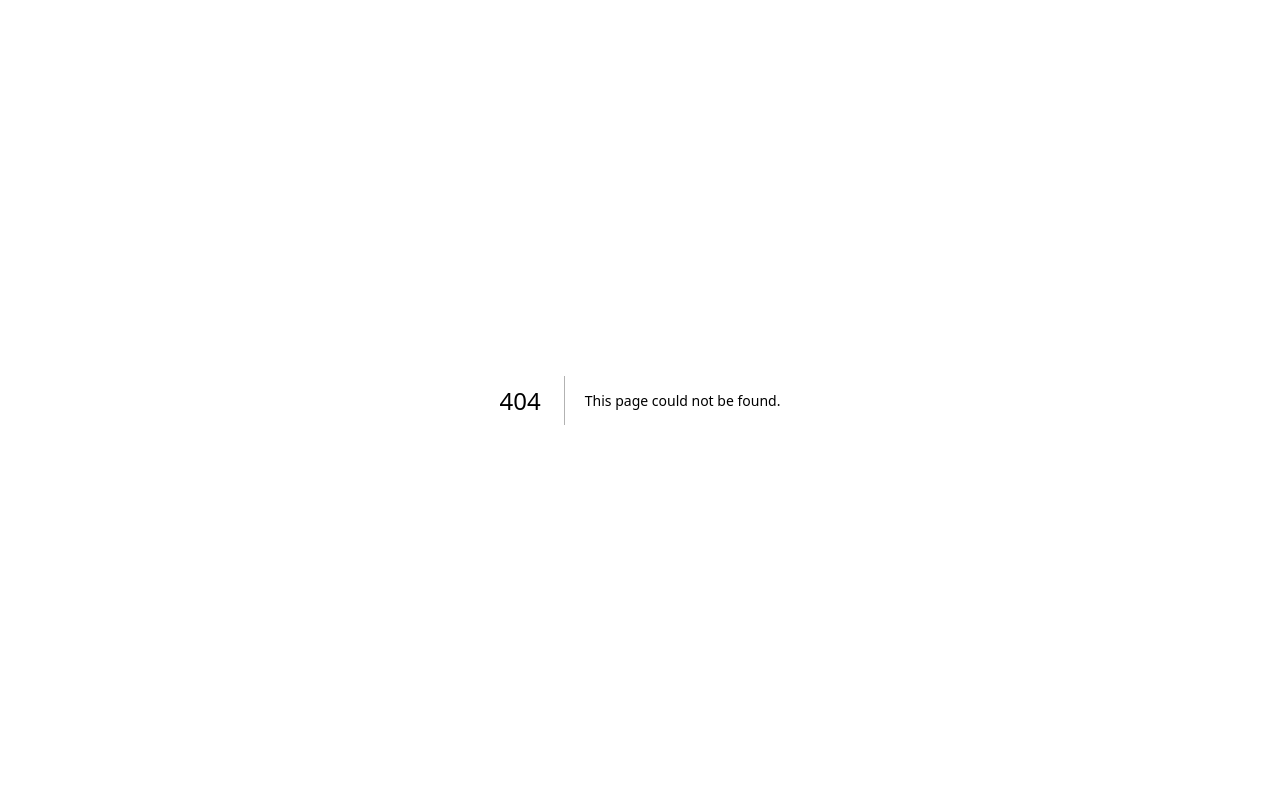
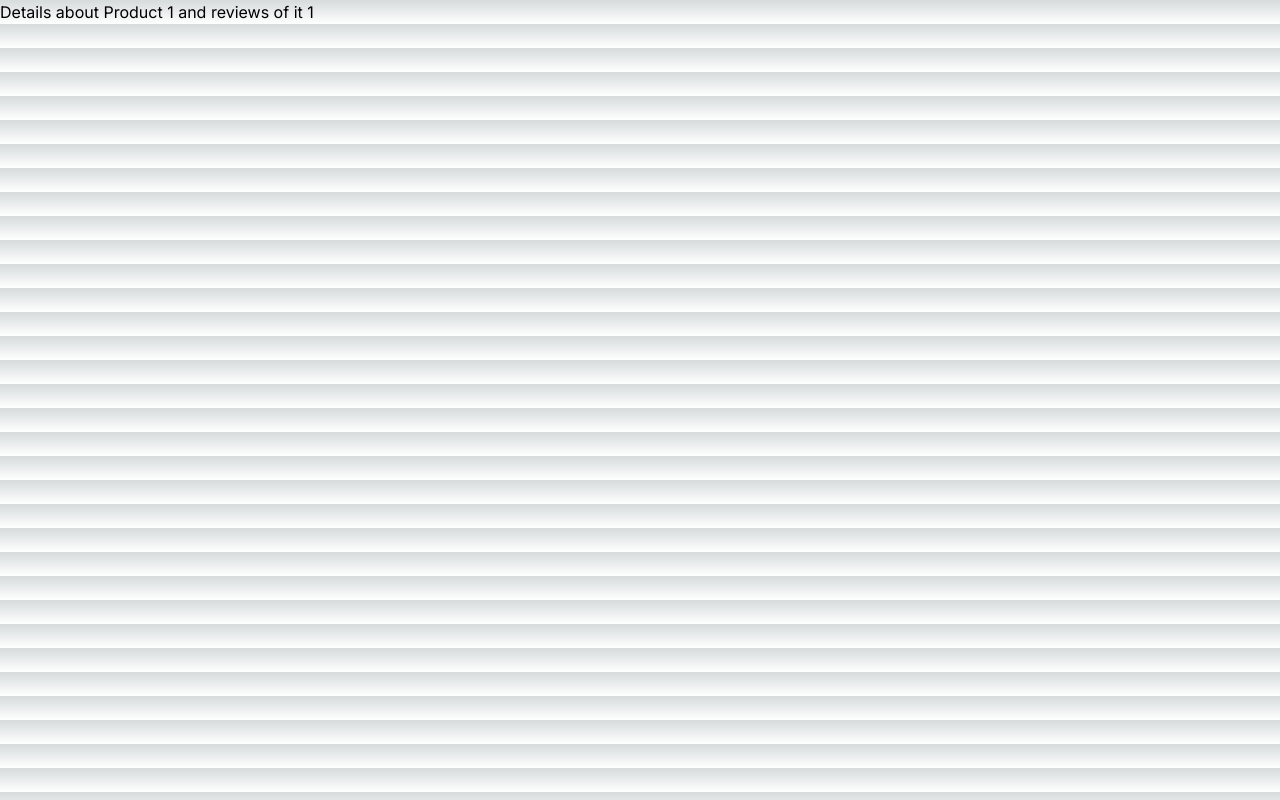
Before and after one commit to AliAsgharGill/NextJS-Learn, a Next.js app in the folder next/: page /products/1/reviews/1 in a window 1280 px wide. Before the commit this address had no page. Built offline with nearby package versions, Linux system fonts and the light colour scheme.

Commit message:
Nested Dynamic Routing

```diff
--- /dev/null
+++ b/next/src/app/products/[productId]/reviews/[reviewId]/page.tsx
@@ -0,0 +1,16 @@
+import React from "react";
+
+const Reviews = (params: {
+  params: { productId: string; reviewId: string };
+}) => {
+  return (
+    <div>
+      <h1>
+        Details about Product {params.params.productId} and reviews of it{" "}
+        {params.params.reviewId}{" "}
+      </h1>
+    </div>
+  );
+};
+
+export default Reviews;
```
Also changed, not shown: 1 other file (tests, documents, lock files or other folders).
